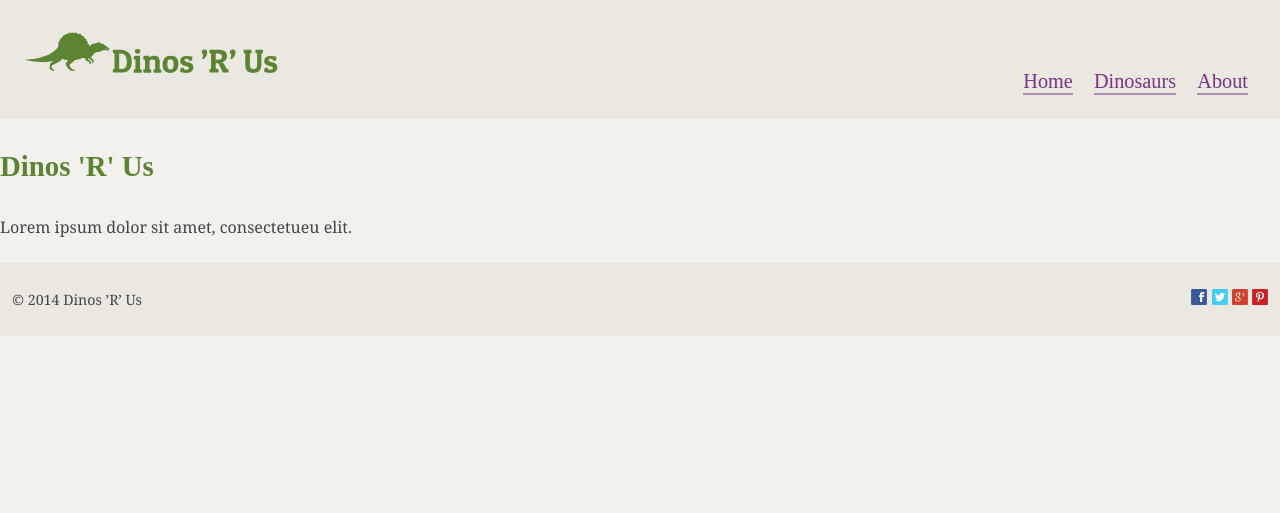
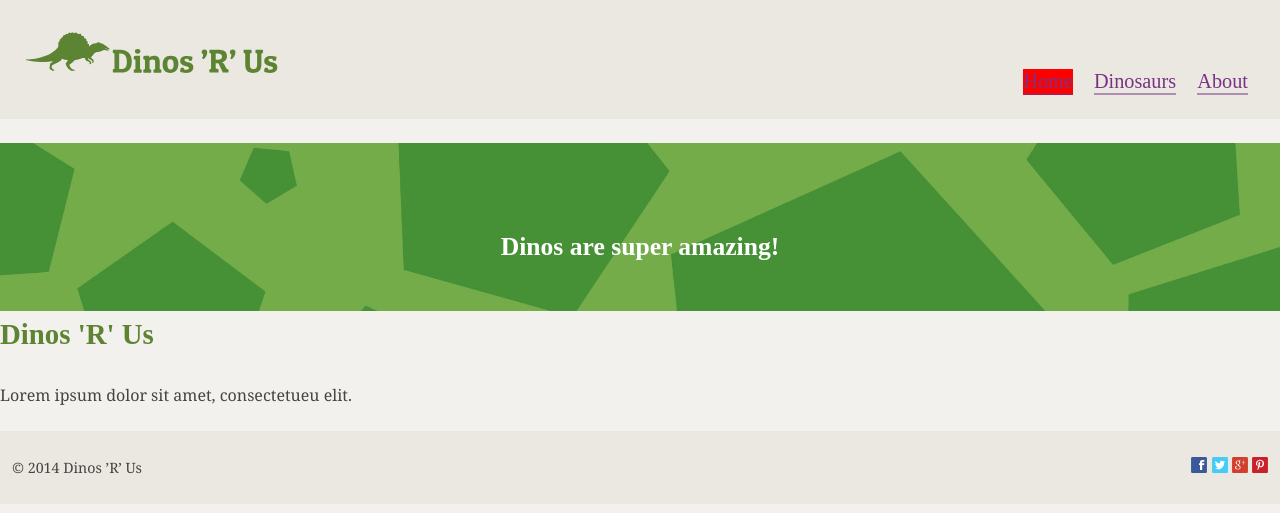
Before and after one commit to boot0076/inclass-ecommerce, a Jekyll site: the page built from index.html, in a window 1280 px wide. Shown: the top 513 px of the page. Built offline with Jekyll 4.4.1, drawn with Linux system fonts in a browser that asks for light colours; some web fonts are replaced; Markdown is read by kramdown in place of the engine named in the settings.

Commit message:
Added in current classes for selected nav pages.

```diff
--- a/_layouts/default.html
+++ b/_layouts/default.html
@@ -2,7 +2,8 @@
 <html lang="en-ca">
 <head>
   <meta charset="utf-8">
-  <title>Dinos 'R' Us</title>
+  <!--Add in the title into the index, and about pages below the layout, add in the middle dot by pressing option-shift 9-->
+  <title>{{page.title}} · Dinos 'R' Us</title>
   <meta name="handheldfriendly" content="true">
   <meta name="mobileoptimized" content="240">
   <meta name="viewport" content="width=device-width,initial-scale=1">
@@ -22,6 +23,8 @@
 </head>
 <body>
 
+<!-- Add in current terminal class to each link -->
+
 <header class="masthead island push-0">
   <div class="grid grid-bottom">
     <div class="unit unit-s-1 unit-m-1 unit-l-1-3">
@@ -30,18 +33,24 @@
     <nav class="unit unit-s-1 unit-m-1 unit-l-2-3">
       <ul class="list-group giga brand-family push-0 nav">
         <li class="list-group-item list-group-item-inline">
-          <a href="{{site.baseurl}}/">Home</a>
+          <a class="{% if page.url =='/' %}current{% endif %}" href="{{site.baseurl}}/">Home</a>
         </li>
         <li class="list-group-item list-group-item-inline">
-          <a href="{{site.baseurl}}/dinosaurs/">Dinosaurs</a>
+          <a class="{% if page.url contains 'dinosaurs' %}current{% endif %}" href="{{site.baseurl}}/dinosaurs/">Dinosaurs</a>
         </li>
         <li class="list-group-item list-group-item-inline">
-          <a href="{{site.baseurl}}/about/">About</a>
+          <a class="{% if page.url =='/about/' %}current{% endif %}" href="{{site.baseurl}}/about/">About</a>
         </li>
       </ul>
     </nav>
   </div>
 </header>
+
+{% if page.showbanner %}
+<div class="banner">
+  <h2>{{page.bannertext}}</h2>
+</div>
+{% endif %}
 
 {{content}}
 
--- a/about.html
+++ b/about.html
@@ -1,5 +1,7 @@
 ---
 layout: default
+title: About
+bannertext: Awesome information about our Dinos!
 ---
 
 <h1>About</h1>
--- a/css/header.css
+++ b/css/header.css
@@ -33,3 +33,18 @@
   }
 
 }
+
+.current {
+  background-color: red;
+}
+
+.banner {
+  background: #6e9db1 url("../images/banner.jpg") no-repeat center center;
+  background-size: cover;
+  padding: 5em 1em 1em;
+  text-align: center;
+}
+
+.banner h2{
+  color: #fff;
+}
--- a/dinosaurs.html
+++ b/dinosaurs.html
@@ -1,5 +1,6 @@
 ---
 layout: default
+title: Dinosaurs
 ---
 
 <div class="grid">
--- a/index.html
+++ b/index.html
@@ -1,5 +1,8 @@
 ---
 layout: default
+title: Home
+bannertext: Dinos are super amazing!
+showbanner: yes <!-- Only add to pages you want the banner to show up -->
 ---
 
 	<h1>Dinos 'R' Us</h1>
```
Also changed, not shown: images/banner.jpg (added).
